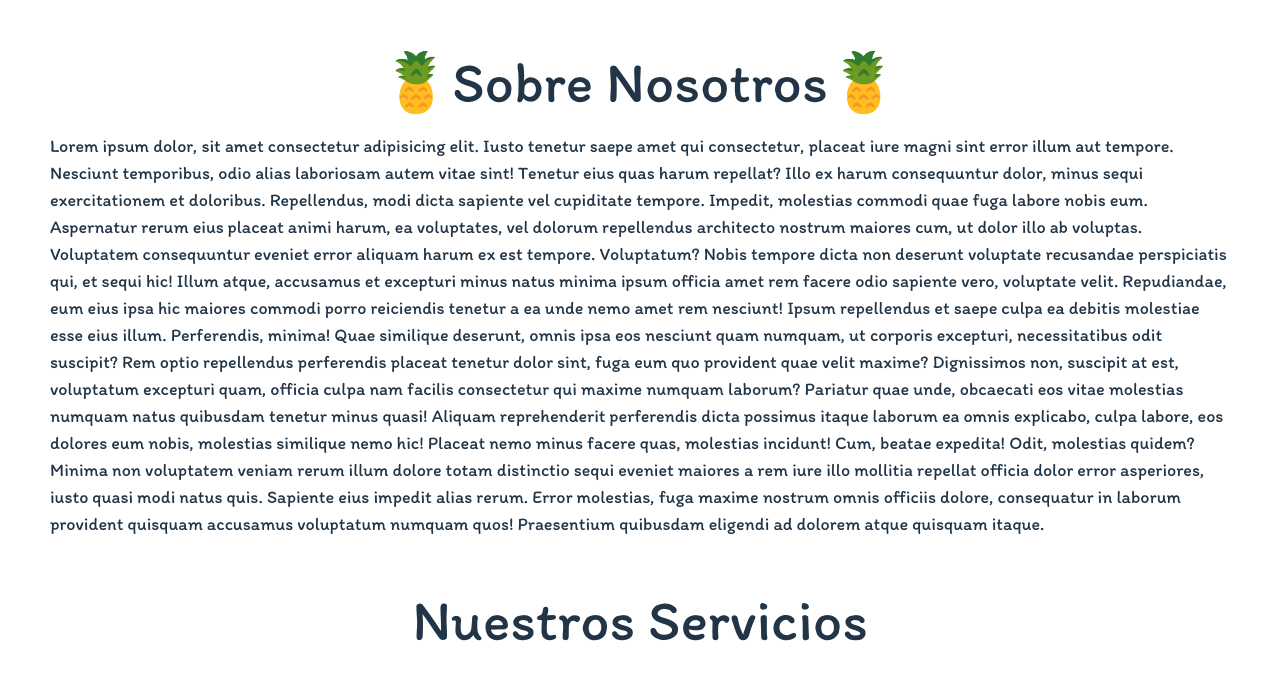
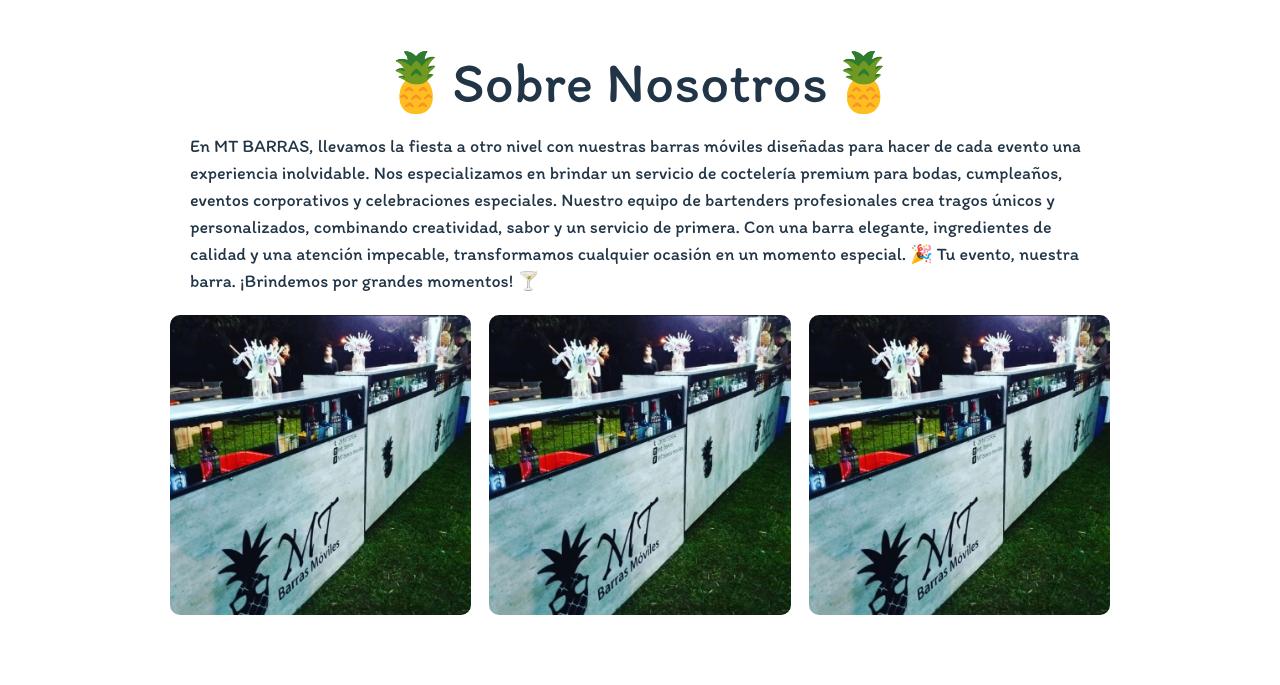
Before and after one commit to JeremiasTeruel/MTBARRAS, a React (Vite) app: page / in a window 1280 px wide. Shown: the part 920-1605 px from the top of the page. Built offline with nearby package versions, Linux system fonts and the light colour scheme.

Commit message:
fix prompt and styled

```diff
--- a/src/components/aboutus/AboutUs.css
+++ b/src/components/aboutus/AboutUs.css
@@ -4,10 +4,30 @@
     justify-content: center;
     align-items: center;
     padding: 50px;
+    /* max-width: 100px; */
 }
 
 .about_container h1{
     margin-bottom: 20px;
+}
+
+.about_container p{
+    width: 50em;
+}
+
+.img_container {
+    /* width: 80%; */
+    padding: 20px;
+    display: flex;
+    justify-content: center;
+    align-items: center;
+    flex-wrap: wrap;
+    gap: 1rem;
+}
+
+.img_container img{
+    height: 300px;
+    border-radius: 10px;
 }
 
 
--- a/src/components/aboutus/AboutUs.jsx
+++ b/src/components/aboutus/AboutUs.jsx
@@ -1,21 +1,22 @@
 import './AboutUs.css'
+import barras from '../../assets/barras.jpeg'
 
 const AboutUs = () => {
   return (
     <section id='aboutus' className='about_container'>
         <h1>🍍Sobre Nosotros🍍</h1>
-        <strong>
-            Lorem ipsum dolor, sit amet consectetur adipisicing elit. Iusto tenetur saepe amet qui consectetur, placeat iure magni sint error illum aut tempore. Nesciunt temporibus, odio alias laboriosam autem vitae sint!
-            Tenetur eius quas harum repellat? Illo ex harum consequuntur dolor, minus sequi exercitationem et doloribus. Repellendus, modi dicta sapiente vel cupiditate tempore. Impedit, molestias commodi quae fuga labore nobis eum.
-            Aspernatur rerum eius placeat animi harum, ea voluptates, vel dolorum repellendus architecto nostrum maiores cum, ut dolor illo ab voluptas. Voluptatem consequuntur eveniet error aliquam harum ex est tempore. Voluptatum?
-            Nobis tempore dicta non deserunt voluptate recusandae perspiciatis qui, et sequi hic! Illum atque, accusamus et excepturi minus natus minima ipsum officia amet rem facere odio sapiente vero, voluptate velit.
-            Repudiandae, eum eius ipsa hic maiores commodi porro reiciendis tenetur a ea unde nemo amet rem nesciunt! Ipsum repellendus et saepe culpa ea debitis molestiae esse eius illum. Perferendis, minima!
-            Quae similique deserunt, omnis ipsa eos nesciunt quam numquam, ut corporis excepturi, necessitatibus odit suscipit? Rem optio repellendus perferendis placeat tenetur dolor sint, fuga eum quo provident quae velit maxime?
-            Dignissimos non, suscipit at est, voluptatum excepturi quam, officia culpa nam facilis consectetur qui maxime numquam laborum? Pariatur quae unde, obcaecati eos vitae molestias numquam natus quibusdam tenetur minus quasi!
-            Aliquam reprehenderit perferendis dicta possimus itaque laborum ea omnis explicabo, culpa labore, eos dolores eum nobis, molestias similique nemo hic! Placeat nemo minus facere quas, molestias incidunt! Cum, beatae expedita!
-            Odit, molestias quidem? Minima non voluptatem veniam rerum illum dolore totam distinctio sequi eveniet maiores a rem iure illo mollitia repellat officia dolor error asperiores, iusto quasi modi natus quis.
-            Sapiente eius impedit alias rerum. Error molestias, fuga maxime nostrum omnis officiis dolore, consequatur in laborum provident quisquam accusamus voluptatum numquam quos! Praesentium quibusdam eligendi ad dolorem atque quisquam itaque.
-        </strong>
+        <p>
+            En MT BARRAS, llevamos la fiesta a otro nivel con nuestras barras móviles diseñadas para hacer de cada evento una experiencia inolvidable. Nos especializamos en brindar un servicio de coctelería     premium para bodas, cumpleaños, eventos corporativos y celebraciones especiales.
+            Nuestro equipo de bartenders profesionales crea tragos únicos y personalizados, combinando creatividad, sabor y un servicio de primera. Con una barra elegante, ingredientes de calidad y una atención impecable, transformamos cualquier ocasión en un momento especial.
+            🎉 Tu evento, nuestra barra. ¡Brindemos por grandes momentos! 🍸
+        </p>
+
+        <div className='img_container'>
+          <img src={barras} alt="barras" />
+          <img src={barras} alt="barras" />
+          <img src={barras} alt="barras" />
+        </div>
+
     </section>
   )
 }
```
